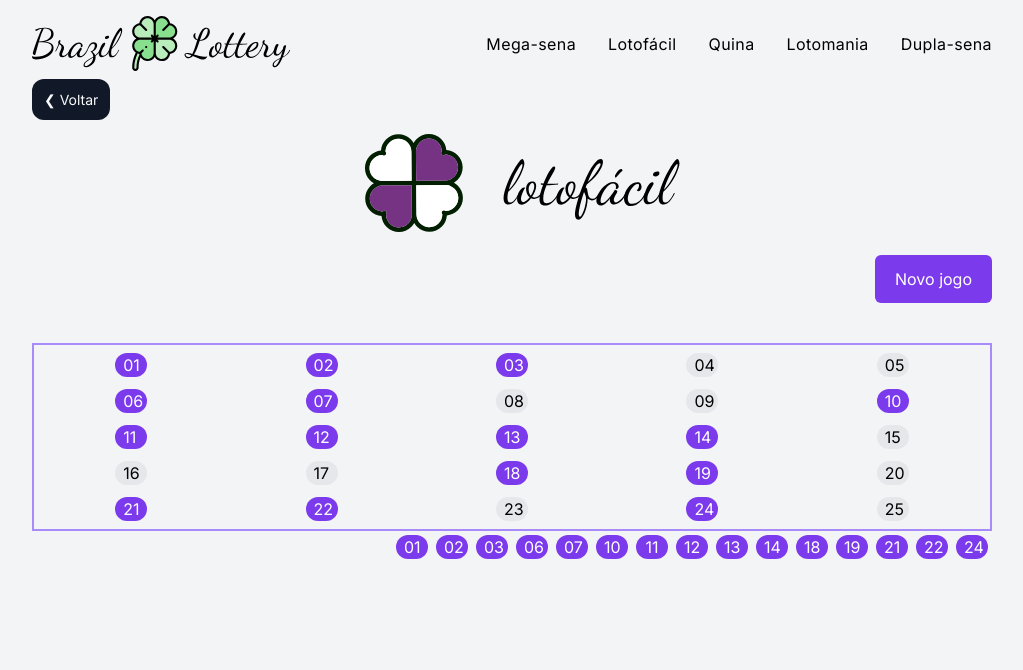
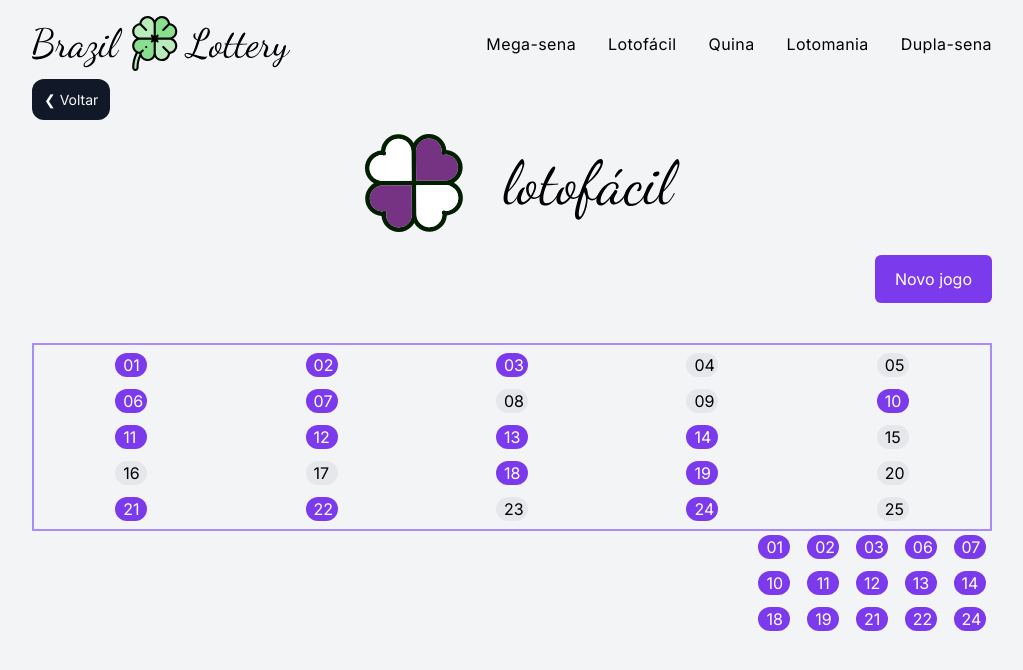
Before and after one commit to markmesquita/brazillottery, a Next.js app: page /lotofacil in a window 1280 px wide. Shown: the top 670 px of the page, without its empty margins (128-1151 px from the left). Built offline with nearby package versions, Linux system fonts and the light colour scheme.

Commit message:
Setting align to lotomania and lotofacil

```diff
--- a/src/pages/lotofacil.tsx
+++ b/src/pages/lotofacil.tsx
@@ -60,7 +60,9 @@
             />
           ))}
         </div>
-        <div className="flex w-full flex-row justify-end">{numbers.map(num => <div key={num} className="m-1 h-6 w-8 pl-2 pr-2 text-center m-1 h-6 w-8 pl-2 pr-2 text-center text-white bg-purple-600 rounded-xl">{ num < 10 ? `0${num}` : num > 99 ? '00' : num }</div>)}</div>
+        <div className="w-full flex justify-end mb-10">
+          <div className="flex w-full md:w-1/4  grid grid-cols-5 gap-1 ">{numbers.map(num => <div key={num} className="m-1 h-6 w-8 pl-2 pr-2 justify-self-center m-1 h-6 w-8 pl-2 pr-2 text-center text-white bg-purple-600 rounded-xl">{ num < 10 ? `0${num}` : num > 99 ? '00' : num }</div>)}</div>
+        </div>
     </div>
   )
 }
--- a/src/pages/lotomania.tsx
+++ b/src/pages/lotomania.tsx
@@ -63,7 +63,7 @@
         <div className="w-full flex justify-end mb-10">
           <div className="flex w-full md:w-2/4 flex-row justify-self-end grid grid-cols-10 gap-1 ">
             {numbers.map(num =>
-              <div key={num} className="m-1 h-6 w-8 pl-2 pr-2 text-center m-1 h-6 w-8 pl-2 pr-2 text-center text-white bg-yellow-600 rounded-xl">
+              <div key={num} className="m-1 h-6 w-8 pl-2 pr-2 justify-self-center m-1 h-6 w-8 pl-2 pr-2 text-center text-white bg-yellow-600 rounded-xl">
                 { num < 10 ? `0${num}` : num === 100 ? '00' : num }
                 </div>)}
               </div>
```
